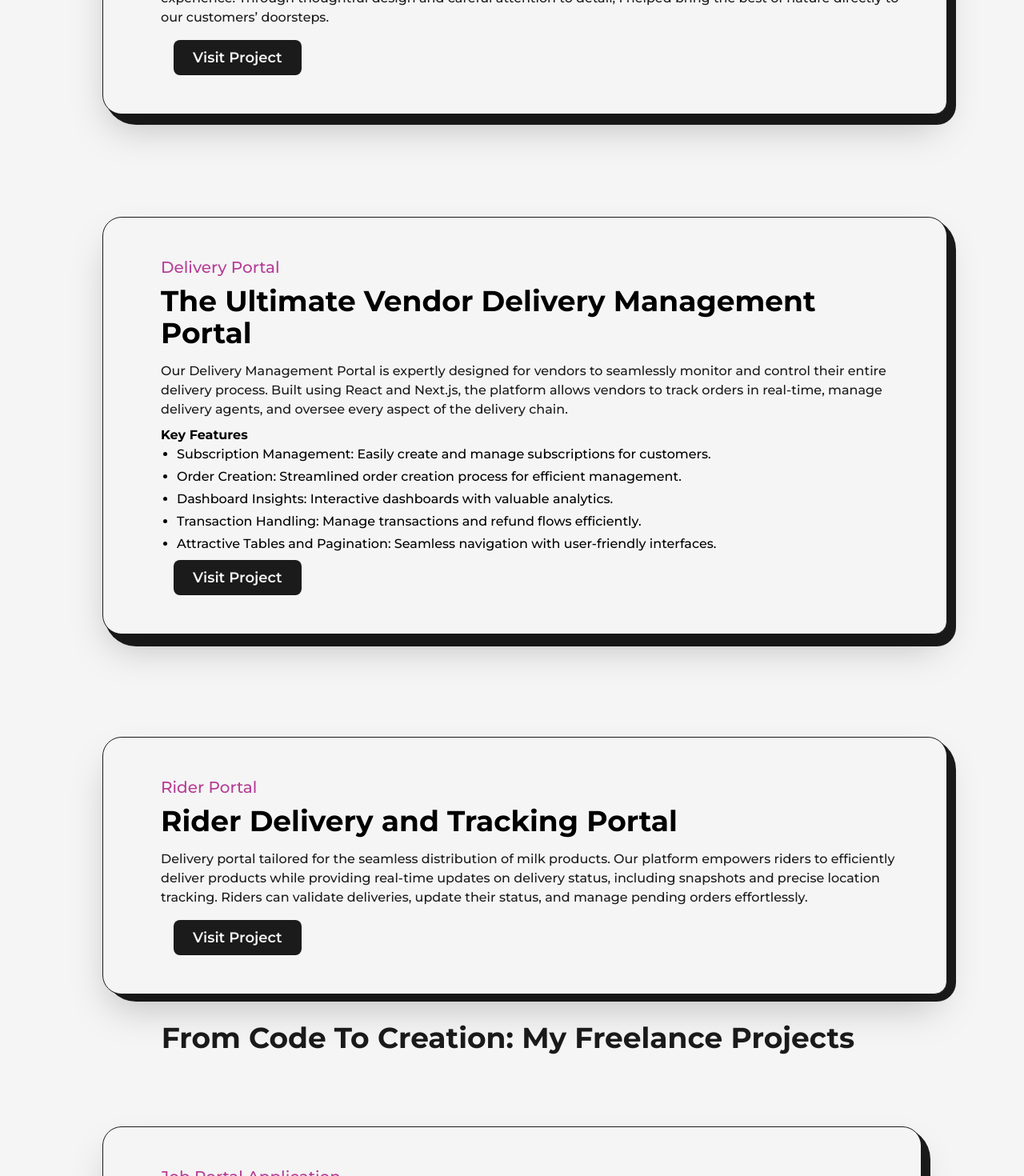
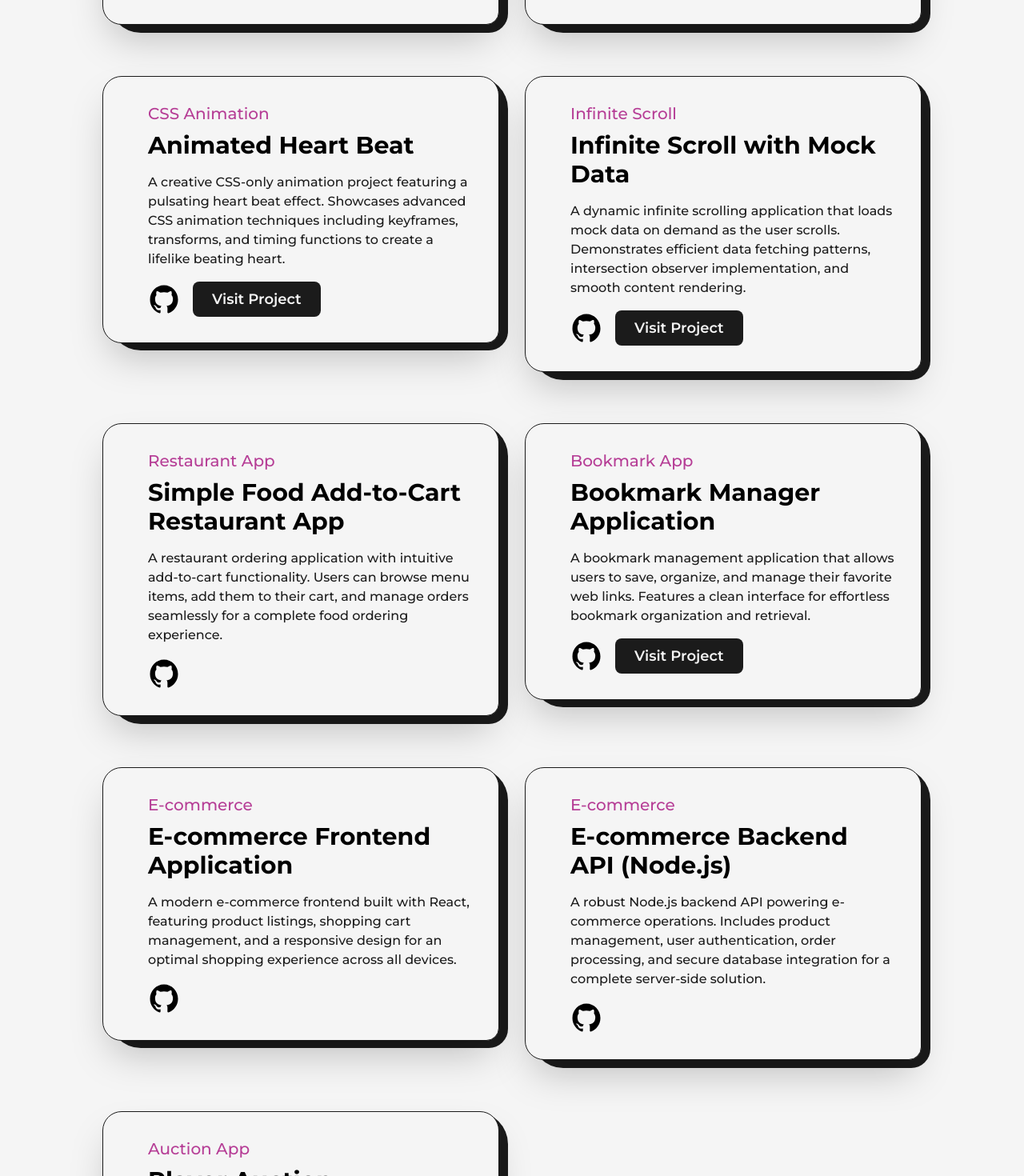
Before and after one commit to balamurali55/my-portifolio-Bala-Murali, a Next.js app: page /projects in a window 1280 px wide. Shown: the part 600-2070 px from the top of the page at 80% size. Built offline with nearby package versions, Linux system fonts and the light colour scheme.

Commit message:
proofile updated

```diff
--- a/src/components/Skills.js
+++ b/src/components/Skills.js
@@ -45,20 +45,20 @@ const Skills = () => {
   }, []);
 
   const skills = [
-    { src: javascriptpNG, alt: "JavaScript", size: "w-20 h-20" },
+    { src: NodeJs, alt: "Node.js", size: "w-24 h-24" },
     { src: ReactIcon, alt: "React", size: "w-24 h-24" },
-    { src: NextJsIcon, alt: "Next.js", size: "w-20 h-20" },
+    { src: NextJsIcon, alt: "Next.js", size: "w-24 h-24" },
+    { src: javascriptpNG, alt: "JavaScript", size: "w-24 h-24" },
+    { src: Typescript, alt: "TypeScript", size: "w-24 h-24" },
     { src: TailwindCssIcon, alt: "Tailwind CSS", size: "w-24 h-24" },
-    { src: ReduxIcon, alt: "Redux", size: "w-20 h-20" },
-    { src: ZustandIcon, alt: "Zustand", size: "w-28 h-28" },
-    { src: Typescript, alt: "TypeScript", size: "w-20 h-20" },
-    { src: postman, alt: "Postman", size: "w-20 h-20" },
+    { src: ReduxIcon, alt: "Redux", size: "w-24 h-24" },
+    { src: ZustandIcon, alt: "Zustand", size: "w-24 h-24" },
     { src: materialUi, alt: "Material-UI", size: "w-24 h-24" },
-    { src: GitHubIcon, alt: "GitHub", size: "w-28 h-28" },
-    { src: HTML_CSS, alt: "HTML & CSS", size: "w-20 h-20" },
+    { src: Ant, alt: "Ant Design", size: "w-24 h-24" },
+    { src: HTML_CSS, alt: "HTML & CSS", size: "w-24 h-24" },
+    { src: GitHubIcon, alt: "GitHub", size: "w-24 h-24" },
+    { src: postman, alt: "Postman", size: "w-24 h-24" },
     { src: Firebase, alt: "Firebase", size: "w-24 h-24" },
-    { src: Ant, alt: "Ant Design", size: "w-24 h-24" },
-    { src: NodeJs, alt: "Node.js", size: "w-24 h-24" },
     { src: Express, alt: "Express", size: "w-24 h-24" },
     { src: mongodb, alt: "MongoDB", size: "w-24 h-24" },
   ];
@@ -73,7 +73,7 @@ const Skills = () => {
           <div
             key={index}
             ref={(el) => (iconsRef.current[index] = el)}
-            className="p-4 border border-gray-200 shadow-lg flex justify-center items-center rounded-lg transform transition-all duration-500 opacity-0 translate-y-10 hover:scale-105"
+            className="p-4 border border-gray-200 shadow-lg flex justify-center items-center rounded-lg transform transition-all duration-500 opacity-0 translate-y-10 hover:scale-105 h-32"
           >
             <Image
               src={skill.src}
--- a/src/pages/about.js
+++ b/src/pages/about.js
@@ -14,7 +14,7 @@ export default function About() {
       >
         <Layout className="pt-16">
           <AnimatedText
-            text="React JS Developer | Passionate About Modern Web Design"
+            text="React.js & Node.js Developer | Passionate About Building Modern, Scalable Web Applications"
             className="mb-16 !text-4xl !leading-tight lg:!text-7xl sm:!text-6xl xs:!text-4xl sm:mb-8"
           />
 
@@ -25,10 +25,10 @@ export default function About() {
               </h2>
               <p className="font-medium">
                 Hi, my name is <strong>Bala Murali Krishna</strong>. I am a
-                dedicated front-end web developer with around 2+ years of
+                dedicated front-end web developer with around 4 years of
                 experience in the field. I specialize in building responsive,
                 high-performance websites and applications using modern
-                technologies like React.js and Next.js. I have hands-on
+                technologies like React.js and Next.js along side workend node js & Express js. I have hands-on
                 experience working at Early Base, a startup, where I played a
                 pivotal role in building projects from scratch, contributing to
                 both the design and implementation of key features. My
--- a/src/pages/projects.js
+++ b/src/pages/projects.js
@@ -2,12 +2,8 @@ import AnimatedText from "@/components/AnimatedText";
 import { GithubIcon } from "@/components/Icons";
 import Layout from "@/components/Layout";
 import { motion } from "framer-motion";
-import Head from "next/head";
 import Image from "next/image";
 import Link from "next/link";
-import proj1 from "../../public/images/projects/mesky.png";
-import proj2 from "../../public/images/projects/DeliveryPortal.png";
-import proj3 from "../../public/images/projects/RiderPortal.png";
 import TransitionEffect from "@/components/TransitionEffect";
 
 const FramerImage = motion(Image);
@@ -16,8 +12,8 @@ const FeaturedProject = ({ type, title, summary, img, link, github }) => {
   return (
     <article
       className="relative flex w-full items-center  justify-between rounded-3xl rounded-br-2xl border
-border-solid border-dark bg-light p-12 shadow-2xl  dark:border-light dark:bg-dark  lg:flex-col
-lg:p-8 xs:rounded-2xl  xs:rounded-br-3xl xs:p-4
+border-solid border-dark bg-light p-8 shadow-2xl  dark:border-light dark:bg-dark  lg:flex-col
+lg:p-6 xs:rounded-2xl  xs:rounded-br-3xl xs:p-4
     "
     >
       <div
@@ -47,15 +43,21 @@ lg:p-8 xs:rounded-2xl  xs:rounded-br-3xl xs:p-4
         <span className="text-xl font-medium text-primary dark:text-primaryDark xs:text-base">
           {type}
         </span>
+        {link ? (
           <Link
             href={link}
             target={"_blank"}
             className="underline-offset-2 hover:underline"
           >
-          <h2 className="my-2 w-full text-left text-4xl font-bold lg:text-3xl xs:text-2xl">
+<h2 className="my-2 w-full text-left text-3xl font-bold lg:text-2xl xs:text-xl">
             {title}
           </h2>
         </Link>
+        ) : (
+          <h2 className="my-2 w-full text-left text-3xl font-bold lg:text-2xl xs:text-xl">
+            {title}
+          </h2>
+        )}
         <p className=" my-2 rounded-md font-medium text-dark dark:text-light sm:text-sm">
           {summary}
         </p>
@@ -90,24 +92,26 @@ lg:p-8 xs:rounded-2xl  xs:rounded-br-3xl xs:p-4
           </div>
         )}
 
-        <div className="mt-2 flex items-center">
-          {/* <Link
+        <div className="mt-2 flex items-center gap-4">
+          {github && (
+            <Link
               href={github}
               target={"_blank"}
               className="w-10"
-            aria-label="Crypto Screener Application github link"
+              aria-label={`${title} github link`}
             >
               <GithubIcon />
-          </Link> */}
+            </Link>
+          )}
           {link && (
             <Link
               href={link}
               target={"_blank"}
-              className="ml-4 rounded-lg
+              className="rounded-lg
              bg-dark p-2 px-6 text-lg font-semibold text-light dark:bg-light dark:text-dark
              sm:px-4 sm:text-base
             "
-              aria-label="Crypto Screener Application"
+              aria-label={title}
             >
               Visit Project
             </Link>
@@ -199,76 +203,85 @@ export default function Projects() {
             text="Building the Future - React & Next.js Projects"
             className="mb-16 !text-4xl !leading-tight lg:!text-7xl sm:mb-8 sm:!text-6xl xs:!text-4xl"
           />
-          <div className="grid grid-cols-12 gap-24 gap-y-32 xl:gap-x-16 lg:gap-x-8 md:gap-y-24 sm:gap-x-0">
-            <div className="col-span-12">
+          <div className="grid grid-cols-2 gap-8 gap-y-16 xl:gap-x-8 lg:gap-x-6 md:gap-y-12 sm:gap-x-4">
+            <div className="col-span-1">
               <FeaturedProject
-                type="E-commerce store"
-                title="Mesky: Your Premier Online Organic Product Store"
-                summary="As a front-end developer, I played a pivotal role in building Mesky from scratch, a comprehensive e-commerce platform dedicated to delivering high-quality organic products. My contributions included implementing seamless features such as a user-friendly shopping experience, milk subscription services, and an attractive landing page that highlights our mission.
-
-I developed robust functionalities for the cart and order management systems, allowing customers to easily manage their purchases. Additionally, I created a detailed brand page and a personalized profile section for users, ensuring they have all the tools needed for a convenient shopping experience. Through thoughtful design and careful attention to detail, I helped bring the best of nature directly to our customers’ doorsteps."
-                img={proj1}
-                link="https://mesky.in"
-                github="https://github.com/mesky-tech/main-react-app"
+                type="Weather App"
+                title="Weather Check Application"
+                summary="A real-time weather application that provides current weather conditions, forecasts, and detailed weather data for any location worldwide. Built with a clean and responsive UI for seamless user experience."
+                link="https://weather-app-dlpi.vercel.app/"
+                github="https://github.com/balamurali55/weather-App"
               />
             </div>
-            <div className="col-span-12 sm:col-span-12">
+            <div className="col-span-1 sm:col-span-1">
               <FeaturedProject
-                type="Delivery Portal"
-                title="The Ultimate Vendor Delivery Management Portal"
-                summary="Our Delivery Management Portal is expertly designed for vendors to seamlessly monitor and control their entire delivery process. Built using React and Next.js, the platform allows vendors to track orders in real-time, manage delivery agents, and oversee every aspect of the delivery chain."
-                img={proj2}
-                link="http://43.205.153.221:5173/dashboard"
-                github=""
+                type="BMI Calculator"
+                title="BMI Calculator with Gauge Visualization"
+                summary="A sleek BMI calculator featuring an interactive gauge visualization that displays Body Mass Index results with color-coded feedback. Users can easily calculate and understand their BMI category at a glance."
+                link="https://bmi-calculator-blue.vercel.app/"
+                github="https://github.com/balamurali55/BMI-Calculator-gauge"
               />
             </div>
-            <div className="col-span-12 sm:col-span-12">
+            <div className="col-span-1 sm:col-span-1">
               <FeaturedProject
-                type="Rider Portal"
-                title="Rider Delivery and Tracking Portal"
-                summary="Delivery portal tailored for the seamless distribution of milk products. Our platform empowers riders to efficiently deliver products while providing real-time updates on delivery status, including snapshots and precise location tracking. Riders can validate deliveries, update their status, and manage pending orders effortlessly."
-                img={proj3}
-                link="https://ryder.mesky.in/login"
-                github=""
+                type="CSS Animation"
+                title="Animated Heart Beat"
+                summary="A creative CSS-only animation project featuring a pulsating heart beat effect. Showcases advanced CSS animation techniques including keyframes, transforms, and timing functions to create a lifelike beating heart."
+                link="https://heart-beat-sable.vercel.app/"
+                github="https://github.com/balamurali55/heartBeat"
               />
             </div>
-            {/* <div className="col-span-12 sm:col-span-12">
+            <div className="col-span-1 sm:col-span-1">
               <FeaturedProject
-                type="Active Health pvt ltd"
-                title="Active Health online Health consultation"
-                summary="Active Health, is a single-page web application. It is a mission to help improve human longevity by simplifying healthcare. finding the right doctor, booking diagnostic tests, obtaining medicines, storing health records, and patient reports. Practitioner lab reports, e-prescriptions, and medication details, It provides the weekly timing and operation Schedule to the patients and practitioners"
-                img={null}
-                link=""
-                github=""
-              />
-            </div> */}
-          </div>
-          <div></div>
-          <div className="pt-6 flex justify-start">
-            <AnimatedText
-              text="From Code to Creation: My Freelance Projects"
-              className="mb-16 !text-4xl !leading-tight lg:!text-7xl sm:mb-8 sm:!text-6xl xs:!text-4xl"
+                type="Infinite Scroll"
+                title="Infinite Scroll with Mock Data"
+                summary="A dynamic infinite scrolling application that loads mock data on demand as the user scrolls. Demonstrates efficient data fetching patterns, intersection observer implementation, and smooth content rendering."
+                link="https://infinite-scroll-indol.vercel.app/"
+                github="https://github.com/balamurali55/Infinite-Scroll"
               />
             </div>
-          <div className="col-span-12 sm:col-span-12 py-4">
+            <div className="col-span-1 sm:col-span-1">
               <FeaturedProject
-              type="Job Portal Application"
-              // title="Rider Delivery and Tracking Portal"
-              summary="Developed a dynamic Job Portal using React.js, allowing users to easily search for jobs while enabling recruiters to find and connect with job seekers. The platform features intuitive search functionalities, job listings, and candidate profiles, creating a seamless experience for both applicants and recruiters."
-              img={proj3}
-              link=""
-              github=""
+                type="Restaurant App"
+                title="Simple Food Add-to-Cart Restaurant App"
+                summary="A restaurant ordering application with intuitive add-to-cart functionality. Users can browse menu items, add them to their cart, and manage orders seamlessly for a complete food ordering experience."
+                github="https://github.com/balamurali55/My-Restaruant-application"
               />
             </div>
-          <div className="col-span-12 sm:col-span-12 py-2">
+            <div className="col-span-1 sm:col-span-1">
               <FeaturedProject
-              type="Active Health Application"
-              // title="Rider Delivery and Tracking Portal"
-              summary="As a front-end developer on a freelance basis, I contributed to a healthcare project focused on delivering essential services online. I utilized modern web technologies to create user-friendly interfaces, ensuring an intuitive experience for patients and healthcare providers. My work included optimizing performance and enhancing accessibility to meet the needs of diverse users."
-              img={proj3}
-              link=""
-              github=""
+                type="Bookmark App"
+                title="Bookmark Manager Application"
+                summary="A bookmark management application that allows users to save, organize, and manage their favorite web links. Features a clean interface for effortless bookmark organization and retrieval."
+                link="https://bookmark-tawny-beta.vercel.app/"
+                github="https://github.com/balamurali55/bookmark"
               />
+            </div>
+            <div className="col-span-1 sm:col-span-1">
+              <FeaturedProject
+                type="E-commerce"
+                title="E-commerce Frontend Application"
+                summary="A modern e-commerce frontend built with React, featuring product listings, shopping cart management, and a responsive design for an optimal shopping experience across all devices."
+                github="https://github.com/balamurali55/ecommerce-frontend"
+              />
+            </div>
+            <div className="col-span-1 sm:col-span-1">
+              <FeaturedProject
+                type="E-commerce"
+                title="E-commerce Backend API (Node.js)"
+                summary="A robust Node.js backend API powering e-commerce operations. Includes product management, user authentication, order processing, and secure database integration for a complete server-side solution."
+                github="https://github.com/balamurali55/Ecommerce-backend-nodeJs"
+              />
+            </div>
+            <div className="col-span-1 sm:col-span-1">
+              <FeaturedProject
+                type="Auction App"
+                title="Player Auction Application"
+                summary="A real-time cricket player auction platform where users can bid on players, manage teams, and track auction progress. Built with an interactive UI for a seamless auction experience."
+                link="https://agent-6a156baabd0ffb124--effulgent-douhua-d3c2a7.netlify.app/"
+                github="https://github.com/balamurali55/Cricket-auction"
+              />
+            </div>
           </div>
         </Layout>
       </main>
```
Also changed, not shown: src/components/Experience.js (+15 -7 lines), src/pages/index.js (+2 -7 lines). Lines whose indentation alone changed are shown as unchanged.
